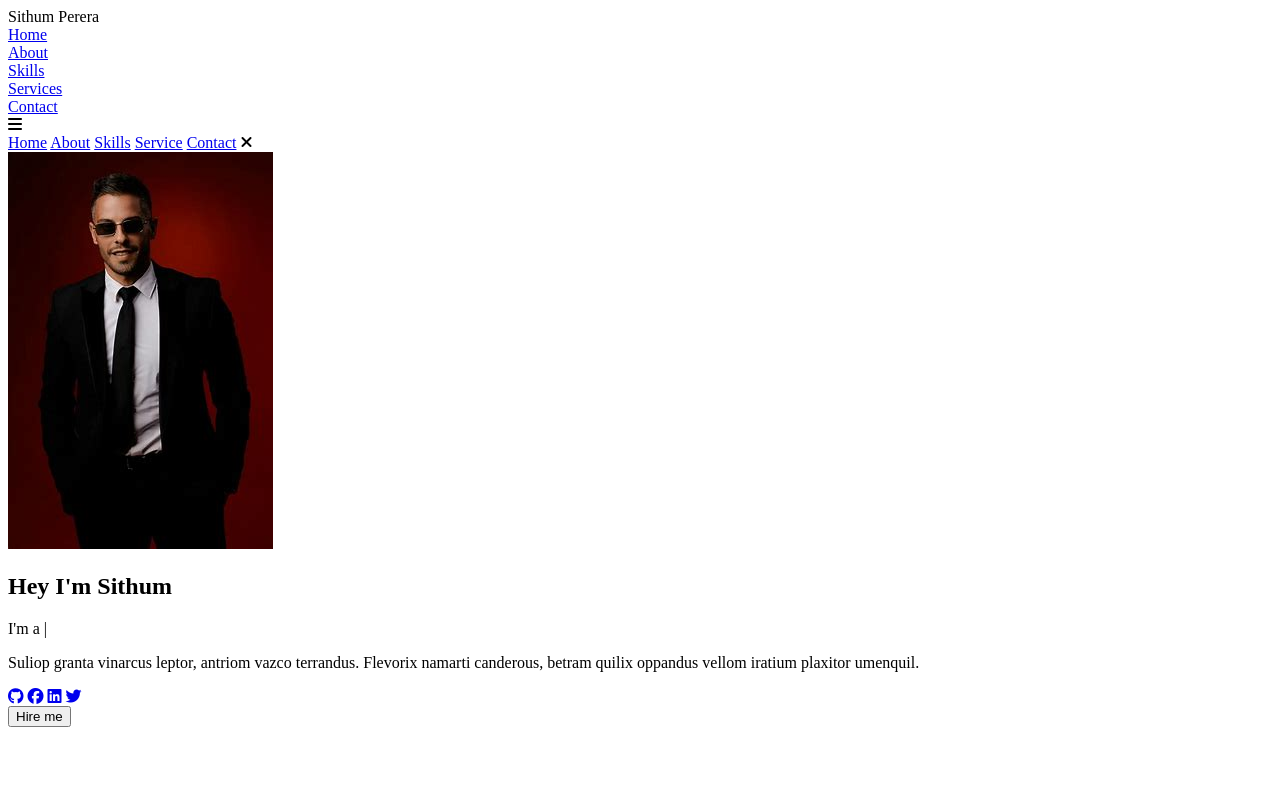
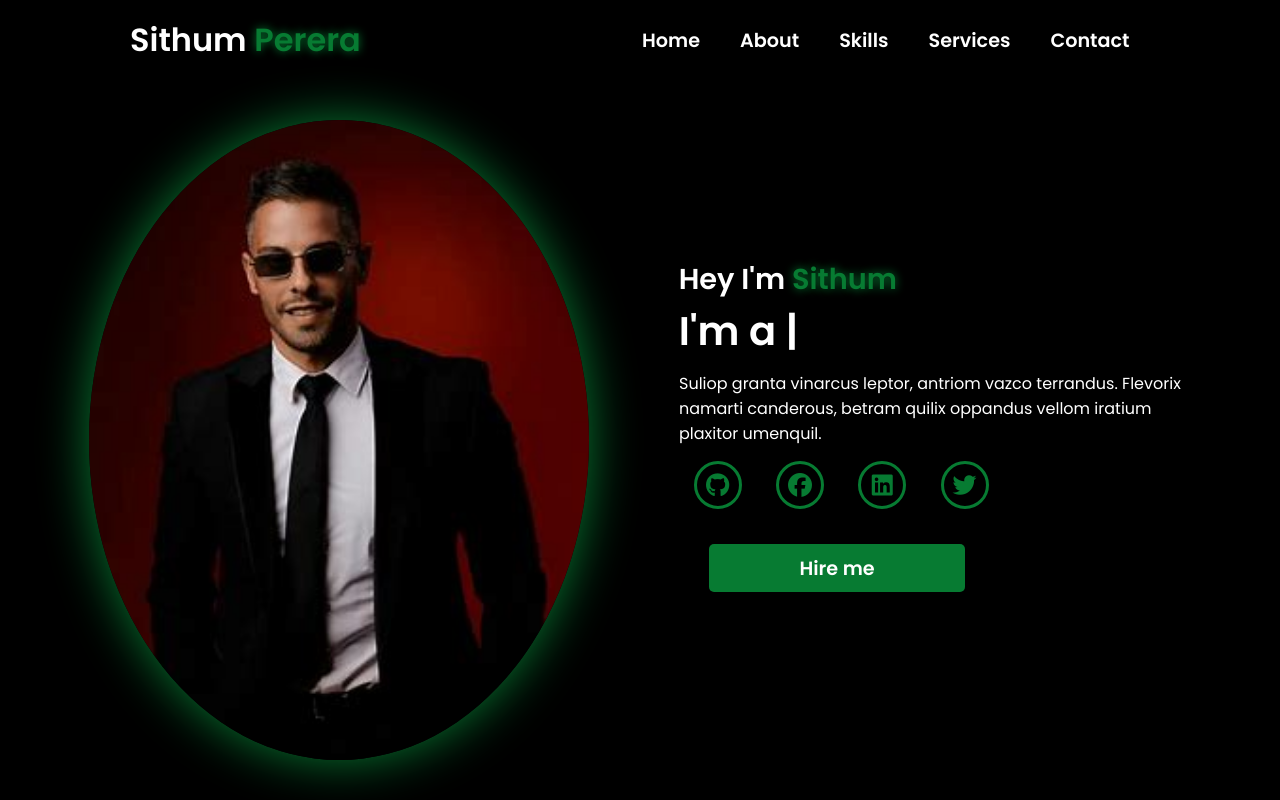
Before and after one commit to Sithum-Perera/Personal-profile, a plain HTML site: page index.html in a window 1280 px wide. Drawn offline with nearby package versions, Linux system fonts and the light colour scheme.

Commit message:
css part

```diff
--- a/index.html
+++ b/index.html
@@ -6,7 +6,7 @@
     <link rel="stylesheet" href="https://cdnjs.cloudflare.com/ajax/libs/font-awesome/6.5.1/css/all.min.css">
     <link rel="stylesheet" href="https://unpkg.com/aos@next/dist/aos.css" />
     <link rel="stylesheet" href="style.css">
-    <title>Olivia Portfolio</title>
+    <title>Sithum Portfolio</title>
 </head>
 <body>
     <nav>
--- a/style.css
+++ b/style.css
@@ -0,0 +1,240 @@
+@import url('https://fonts.googleapis.com/css2?family=Poppins:wght@100;200;300;400;500;600&display=swap');
+*{
+    padding: 0;
+    margin: 0;
+    font-family: 'Poppins', sans-serif;
+    box-sizing: border-box;
+}
+body{
+    width: 100%;
+    height: 100vh;
+    overflow: hidden;
+    background-color: black;
+}
+nav{
+    width: 100%;
+    height: 10vh;
+    position: sticky;
+}
+.nav-container{
+    width: 100%;
+    height: 100%;
+    display: flex;
+    justify-content: space-around;
+    align-items: center;
+}
+.logo{
+    color: white;
+    font-size: 2rem;
+    font-weight: bold;
+}
+.logo span{
+    color: #077b32;
+    text-shadow: 0 0 10px #077b32;
+}
+.hamburg,
+.cancel{
+    cursor: pointer;
+    position: absolute;
+    right: 15px;
+    top: 10px;
+    color: white;
+    display: none;
+    font-size: clamp(2.5rem, 0.5rem + 5vw, 3rem);
+}
+.nav-container .links{
+    display: flex;
+}
+.nav-container .links a{
+    position: relative;
+    font-size: 1.2rem;
+    color: white;
+    margin: 0 20px;
+    text-decoration: none;
+    font-weight: 550;
+    transition: 0.3s linear;
+}
+.nav-container .links a::before{
+    position: absolute;
+    content: "";
+    bottom: -3px;
+    left: 0;
+    width: 0%;
+    height: 3px;
+    background-color: #077b32;
+    transition: 0.2s linear;
+}
+.nav-container .links a:hover::before{
+    width: 100%;
+}
+.nav-container .links a:hover{
+    color: #077b32;
+}
+.dropdown{
+    z-index: 100;
+    position: absolute;
+    top: 0;
+    transform: translateY(-500px);
+    width: 100%;
+    height: auto;
+    backdrop-filter: blur(4px) brightness(40%);
+    box-shadow:  0 0 20px black;
+    transition: 0.2s linear;
+}
+.dropdown .links a{
+    display: flex;
+    color: white;
+    text-decoration: none;
+    justify-content: center;
+    padding: 15px 0;
+    align-items: center;
+    transition: 0.2s linear;
+}
+.dropdown .links a:hover{
+    background-color: #077b32;
+}
+section{
+    width: 100%;
+    height: 90vh;
+}
+.main-container{
+    width: 100%;
+    height: 100%;
+    display: flex;
+    justify-content: space-evenly;
+    align-items: center;
+}
+.main-container .image{
+    width: 500px;
+    height: 80vh;
+    border-radius: 100%;
+    overflow: hidden;
+    box-shadow: 0 0 50px #077b32;
+}
+.main-container .image img{
+    width: 100%;
+}
+.main-container .image:hover{
+    animation: animate 1.5s ease-in-out infinite;
+}
+@keyframes animate {
+    0%{
+        scale: 1;
+    }
+    50%{
+        scale: 1.05;
+    }
+    100%{
+        scale: 1;
+    }
+}
+.main-container .content{
+    color: white;
+    width: 40%;
+    min-height: 100px;
+}
+.content h1{
+    font-size: clamp(1rem, 1rem + 5vw, 1.8rem);
+}
+.content h1 span{
+    color: #077b32;
+    text-shadow: 0  0 10px #077b32;
+}
+.content .typewriter{
+    font-size: clamp(1rem, 1rem + 5vw, 2.5rem);
+    font-weight: 600;
+}
+.content .typewriter-text{
+    color: #077b32;
+    text-shadow: 0 0 10px #077b32;
+}
+.content p{
+    font-size: clamp(0.4rem , 0.2rem + 9vw, 1rem);
+    margin: 10px 0;
+}
+.social-links i{
+    display: inline-flex;
+    justify-content: center;
+    align-items: center;
+    width: 3rem;
+    height: 3rem;
+    background-color: transparent;
+    border: 0.2rem solid #077b32;
+    border-radius: 50%;
+    color: #077b32;
+    margin: 5px 15px;
+    font-size: 1.5rem;
+    transition: 0.2s linear;
+}
+.social-links i:hover{
+    scale: 1.3;
+    color: black;
+    background-color: #077b32;
+    filter: drop-shadow(0 0 10px #077b32);
+}
+.content button{
+    width: 50%;
+    height: 6vh;
+    margin: 30px;
+    background-color: #077b32;
+    color: white;
+    border: none;
+    outline: none;
+    font-size: 120%;
+    font-weight: 700;
+    border-radius: 5px;
+    transition: 0.2s linear;
+}
+.content button:hover{
+    scale: 1.1;
+    color: #077b32;
+    border: 2px solid #077b32;
+    background-color: transparent;
+    font-weight: 700;
+    box-shadow: 0 0 40px #077b32;
+}
+@media (max-width:884px) {
+    nav .logo{
+        position: absolute;
+        top: 16px;
+        left: 15px;
+        font-size: 1.5rem;
+    }
+    .main-container {
+        display: flex;
+        flex-direction: column;
+    }
+    .nav-container .links{
+        display: none;
+    }
+    .hamburg,
+    .cancel{
+        display: block;
+    }
+    .main-container .content{
+        width: 80%;
+    }
+    .social-links i{
+        width: 2.5rem;
+        height: 2.5rem;
+        font-size: 1.5rem;
+    }
+    .main-container .image{
+        z-index: -1;
+        width: 50%;
+        height: 60%;
+    }
+}
+@media (max-width:440px){
+    .main-container .image{
+        width: 50%;
+        height: 60%;
+        margin-bottom: 0px;
+    }
+    .main-container .content{
+        width: 80%;
+    }
+    .main-container button{
+        margin-top: 15px;
+    }
+}
```
